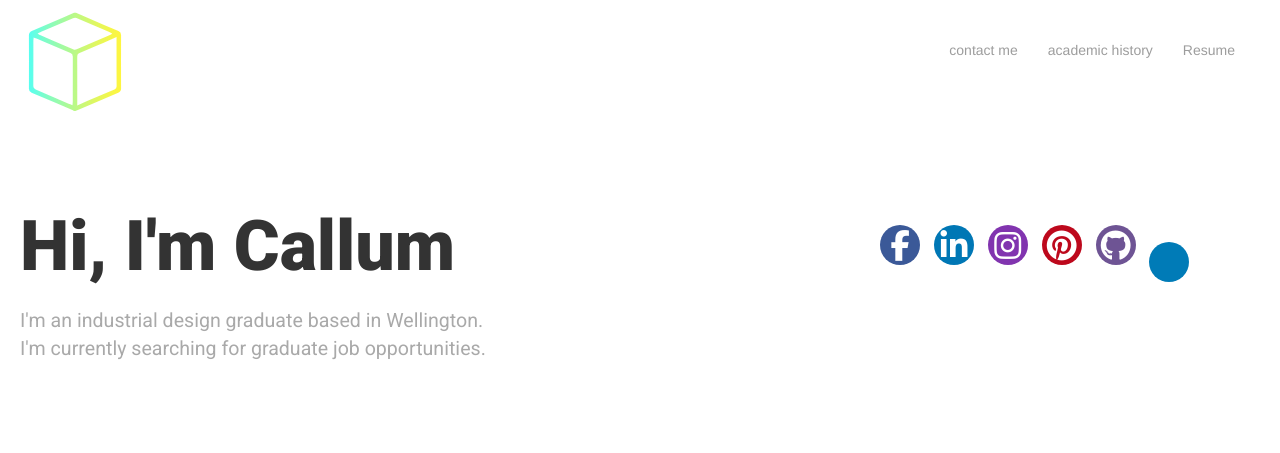
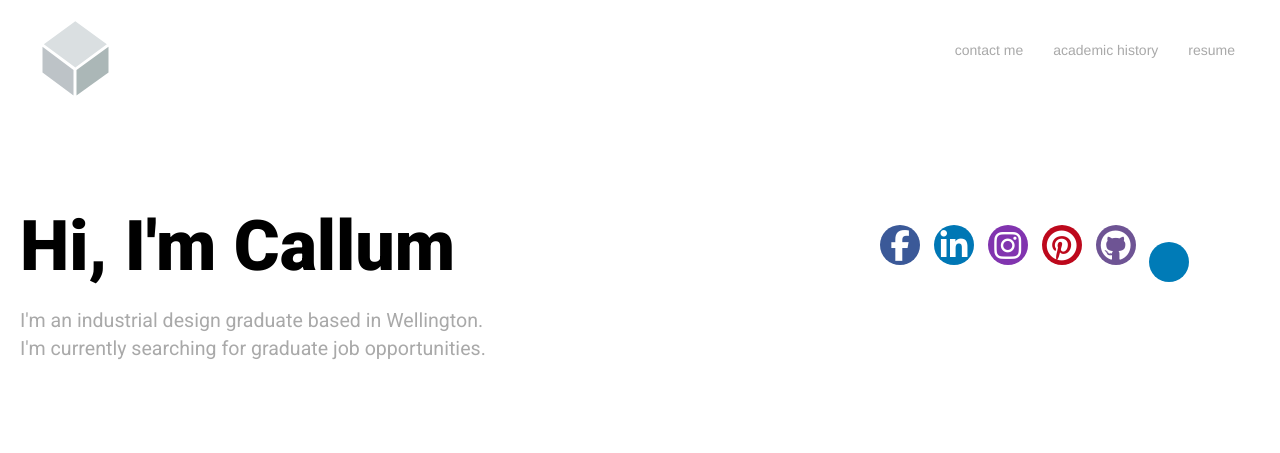
Before and after one commit to penmancall/website-concept-1, a PHP site: page / in a window 1280 px wide. Shown: the top 453 px of the page. Run offline with PHP 8.4, Linux system fonts and the light colour scheme; some libraries are stand-ins or nearby versions.

Commit message:
Add files via upload

```diff
--- a/index.html
+++ b/index.html
@@ -41,13 +41,13 @@
 
         <ul class="dropdown nav navbar-nav navbar-right">
           <li>
-              <a href="#"><p class="contact-me animate fadeIn">contact me</p></a>
+              <a href="#"><p class="nav-right contact-me animate fadeIn">contact me</p></a>
           </li>
           <li>
-              <a href="#"><p class="academic-history animate fadeIn">academic history</p></a>
+              <a href="#"><p class="nav-right academic-history animate fadeIn">academic history</p></a>
           </li>
           <li>
-              <a href="#"><p class="resume animate fadeIn">Resume</p></a>
+              <a href="#"><p class="nav-right resume animate fadeIn">resume</p></a>
           </li>
           </ul>
     </div>
@@ -85,9 +85,9 @@
 <div class="row animate fadeIn">
   <div class="col-sm-6 col-md-4">
     <div class="thumbnail">
-      <img class="first-icon" src="..." alt="...">
+      <img class="first-icon" src="about-me.svg" alt="...">
       <div class="caption">
-        <h3>CAD</h3>
+        <h3>About Me</h3>
         <p>...</p>
         <p><a href="#" class="btn btn-primary" role="button">Button</a> <a href="#" class="btn btn-default" role="button">Button</a></p>
       </div>
@@ -95,9 +95,9 @@
   </div>
   <div class="col-sm-6 col-md-4">
     <div class="thumbnail">
-      <img class="second-icon" src="..." alt="...">
+      <img class="second-icon" src="my-work.svg" alt="...">
       <div class="caption">
-        <h3>3D Print</h3>
+        <h3>My Work</h3>
         <p>...</p>
         <p><a href="#" class="btn btn-primary" role="button">Button</a> <a href="#" class="btn btn-default" role="button">Button</a></p>
       </div>
@@ -105,9 +105,9 @@
   </div>
   <div class="col-sm-6 col-md-4">
     <div class="thumbnail">
-      <img class="third-icon" src="..." alt="...">
+      <img class="third-icon" src="contact-me.svg" alt="...">
       <div class="caption">
-        <h3>Thumbnail label</h3>
+        <h3>Contact Me</h3>
         <p>...</p>
         <p><a href="#" class="btn btn-primary" role="button">Button</a> <a href="#" class="btn btn-default" role="button">Button</a></p>
       </div>
@@ -115,5 +115,15 @@
   </div>
 
 </div>
+
+
+
+
+
+
+
+
+
+
   </body>
 </html>
--- a/stylesheet.css
+++ b/stylesheet.css
@@ -1,5 +1,5 @@
 .navbar-inverse{
-    background-color: transparent;
+    background-color: white;
     border: none !important;}
 .navbar-brand{
     font-family: "Pacifico";
@@ -9,7 +9,7 @@
 .navbar-toggle{
     margin-top: 30px;
     padding: 20px;
-    background-color: darkgrey !important;
+    background-color: darkgrey;
     opacity: 0.5;
     transition: opacity 0.5s;
     border: none;}
@@ -17,8 +17,22 @@
     opacity: 1;
     transition: opacity 0.5s;}
 .dropdown{
+    color: black!important;
     margin-top: 25px;
     margin-right: 0px;}
+.contact-me{
+    color: darkgrey;}
+.contact-me:hover{
+    color: lightgrey;}
+.academic-history{
+    color: darkgrey;}
+.academic-history:hover{
+    color: lightgrey;}
+.resume{
+    color: darkgrey;}
+.resume:hover{
+    color: lightgrey;}
+
 
 
 
@@ -36,6 +50,7 @@
     text-align: left;
     padding-left: 20px;}
 .text-heading{
+    color: black!important;
     font-size: 5em!important;
     font-family: "Roboto";
     font-weight: 900;}
@@ -242,7 +257,17 @@
 	    display: inline;}
     ul.social-buttons li{
 	    display: inline;
-        margin: 0 3px;}}
+        margin: 0 3px;}
+    .nav-icon{
+        width: 70px!important;
+        padding-top: 18px;}}
+
+
+
+
+
+
+
 
 /** fade in animations**/
 .animate {
@@ -342,8 +367,6 @@
 	-o-transition: all 0.5s;
 	-ms-transition: all 0.5s;
 	transition: all 0.5s;}
-
-
 .nav-icon{
     width: 120px;
     height: auto;
@@ -354,24 +377,53 @@
 	-ms-transition: all 1s;
 	transition: all 1s;}
 
-
-
-
-
-
-
-
 .row{
     width: 100%;
     max-width: 100% !important;
     padding-left: 20px;
-    padding-right: 20px;
+    padding-right: 20px;}
+
+.col-sm-6{
+    border: none;
 }
-
-.col-sm-6 col-md-4{
 
 }
 .thumbnail{
+    background-color: transparent;
+    border: none;
+}
 
+*{
+    border: none!important;
+}
 
-}
+.first-icon{
+    background-color: transparent;
+    width: 300px;
+    opacity: 1;
+    transition: opacity 0.5s;}
+.second-icon{
+    background-color: transparent;
+    width: 300px;
+    opacity: 1;
+    transition: opacity 0.5s;}
+.third-icon{
+    background-color: transparent;
+    width: 300px;
+    opacity: 1;
+    transition: opacity 0.5s;}
+.third-icon:hover{
+    background-color: transparent;
+    width: 300px;
+    opacity: 0.5;
+    transition: opacity 0.5s;}
+.second-icon:hover{
+    background-color: transparent;
+    width: 300px;
+    opacity: 0.5;
+    transition: opacity 0.5s;}
+.first-icon:hover{
+    background-color: transparent;
+    width: 300px;
+    opacity: 0.5;
+    transition: opacity 0.5s;
```
Also changed, not shown: Navicon.svg, about-me.svg (added), contact-me.svg (added), my-work.svg (added), 4 other files.
